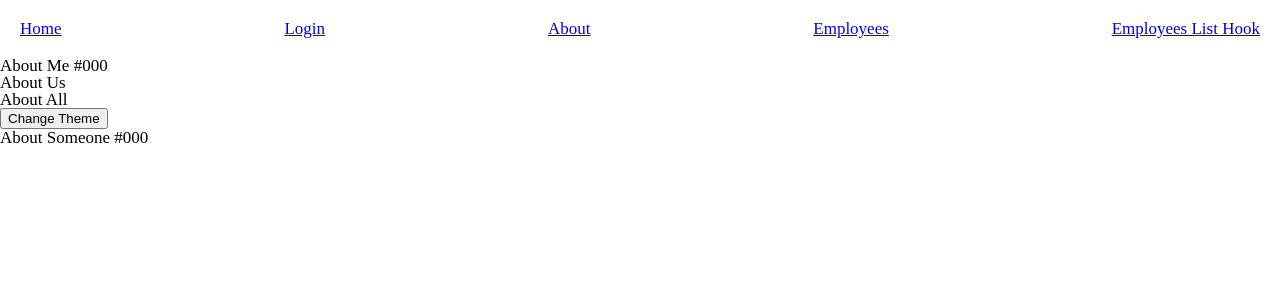
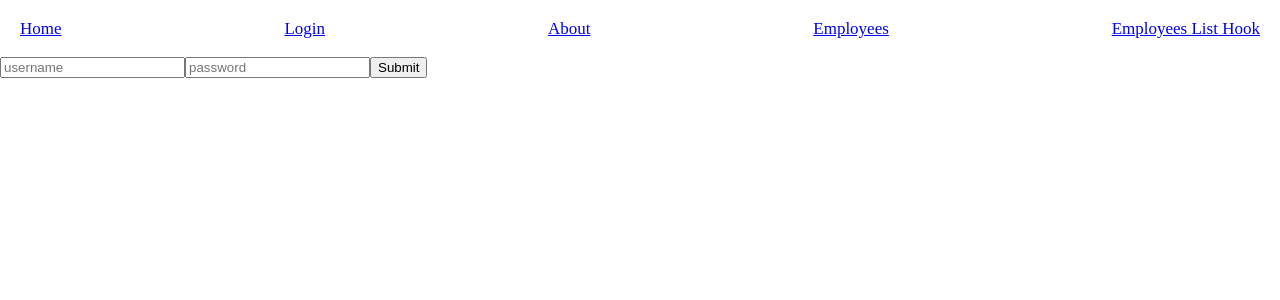
Before and after one commit to Newton-School/learn-react, a React (Create React App) app: page /login in a window 1280 px wide. Before the commit this address led to /about. Shown: the top 300 px of the page. Built offline with nearby package versions, Linux system fonts and the light colour scheme; the HTML template or start-up script is replaced by a standard one.

Commit message:
Implement useReducer

```diff
--- a/src/containers/Login.js
+++ b/src/containers/Login.js
@@ -1,5 +1,100 @@
-import React from "react";
+import React, { useReducer } from "react";
 
-const Login = () => <div>Login</div>;
+const isSuccess = true;
+
+const fields = {
+  username: "",
+  password: "",
+};
+
+const loginInitialState = {
+  ...fields,
+};
+
+const login = (state = {}, action) => {
+  switch (action.type) {
+    case "SET_FIELD":
+      let newField = { ...fields };
+
+      if (action.field) {
+        newField = { [action.field]: action.value };
+      }
+
+      return {
+        ...state,
+        ...newField,
+      };
+    case "REQUEST":
+      return {
+        ...state,
+        err: "",
+        loading: true,
+      };
+    case "SUCCESS":
+      return {
+        ...state,
+        err: "",
+        loading: false,
+      };
+    case "FAILED":
+      return {
+        ...state,
+        err: action.err,
+        loading: false,
+      };
+    default:
+      return state;
+  }
+};
+
+const Login = () => {
+  const [state, disptach] = useReducer(login, loginInitialState);
+  const { err, loading, username, password } = state;
+
+  const onInputChange = (evt) => {
+    disptach({
+      type: "SET_FIELD",
+      value: evt.target.value,
+      field: evt.target.name,
+    });
+  };
+
+  const onSubmit = () => {
+    disptach({ type: "REQUEST" });
+
+    setTimeout(() => {
+      if (isSuccess) {
+        disptach({ type: "SUCCESS" });
+      } else {
+        disptach({ type: "FAILED", err: "Something went wrong" });
+      }
+    }, 2000);
+  };
+
+  if (loading) {
+    return <div>Loading...</div>;
+  }
+
+  return (
+    <div>
+      {err && <p>{err}</p>}
+
+      <input
+        value={username}
+        name="username"
+        onChange={onInputChange}
+        placeholder="username"
+      />
+      <input
+        value={password}
+        name="password"
+        onChange={onInputChange}
+        placeholder="password"
+      />
+
+      <button onClick={onSubmit}>Submit</button>
+    </div>
+  );
+};
 
 export default Login;
--- a/src/utils/login.js
+++ b/src/utils/login.js
@@ -1,4 +1,4 @@
-const token = true;
+const token = false;
 
 export const isLogin = () => {
   if (token) {
```
